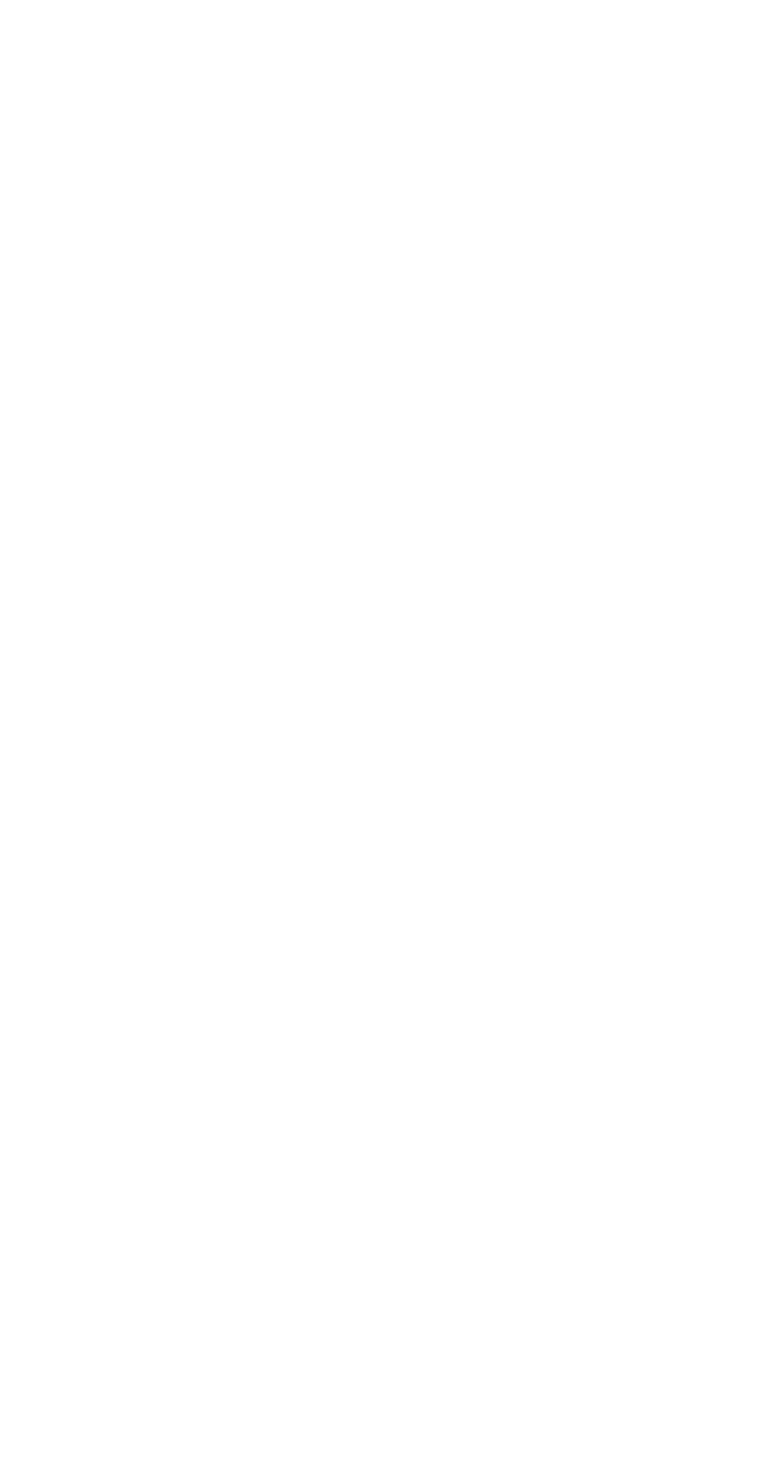
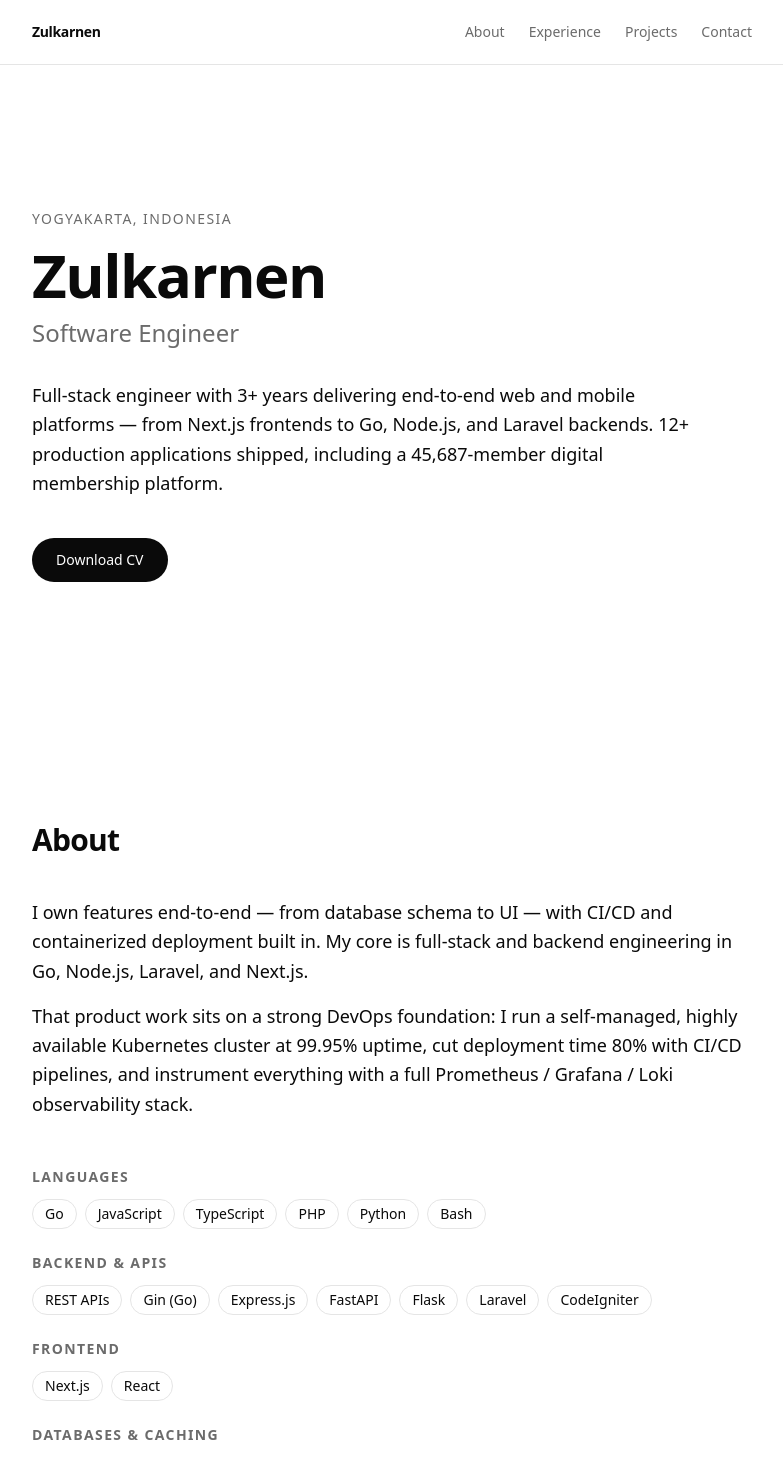
Before and after one commit to zulkarnen-force/cv-public, a Next.js app: page / in a window 1280 px wide. Shown: the top 1457 px of the page, without its empty margins (248-1031 px from the left). Before the commit the page ends 800 px from the top, so only its background shows below. Built offline with nearby package versions, Linux system fonts and the light colour scheme.

Commit message:
feat: compose page, finalize SEO layout, add 404 and CV placeholder

```diff
--- a/app/layout.tsx
+++ b/app/layout.tsx
@@ -2,8 +2,28 @@ import type { Metadata } from "next";
 import "./globals.css";
 
 export const metadata: Metadata = {
+  metadataBase: new URL("https://zulkarnen.dev"),
   title: "Zulkarnen — Software Engineer",
-  description: "CV and portfolio of Zulkarnen, a Software Engineer.",
+  description:
+    "Full-stack software engineer with 3+ years building end-to-end web and mobile platforms. Go, Node.js, Laravel, Next.js, and a strong DevOps foundation.",
+  keywords: [
+    "Zulkarnen",
+    "Software Engineer",
+    "Full-stack Engineer",
+    "Backend Engineer",
+    "Next.js",
+    "Go",
+    "Node.js",
+    "Laravel",
+  ],
+  openGraph: {
+    title: "Zulkarnen — Software Engineer",
+    description:
+      "Full-stack software engineer with 3+ years building end-to-end web and mobile platforms.",
+    type: "website",
+    locale: "en_US",
+  },
+  robots: { index: true, follow: true },
 };
 
 export default function RootLayout({
--- /dev/null
+++ b/app/not-found.tsx
@@ -0,0 +1,19 @@
+import { Container } from "@/components/ui/Container";
+
+export default function NotFound() {
+  return (
+    <main className="flex min-h-screen items-center">
+      <Container className="text-center">
+        <p className="text-sm font-medium uppercase tracking-widest text-muted">404</p>
+        <h1 className="mt-3 text-3xl font-semibold tracking-tight">Page not found</h1>
+        <p className="mt-4 text-muted">The page you&apos;re looking for doesn&apos;t exist.</p>
+        <a
+          href="/"
+          className="mt-8 inline-flex items-center rounded-full bg-foreground px-6 py-3 text-sm font-medium text-background transition-opacity hover:opacity-90"
+        >
+          Back home
+        </a>
+      </Container>
+    </main>
+  );
+}
--- a/app/page.tsx
+++ b/app/page.tsx
@@ -1,3 +1,23 @@
+import { Nav } from "@/components/ui/Nav";
+import { Footer } from "@/components/ui/Footer";
+import { Hero } from "@/components/sections/Hero";
+import { About } from "@/components/sections/About";
+import { Experience } from "@/components/sections/Experience";
+import { Projects } from "@/components/sections/Projects";
+import { Contact } from "@/components/sections/Contact";
+
 export default function Home() {
-  return <main />;
+  return (
+    <>
+      <Nav />
+      <main>
+        <Hero />
+        <About />
+        <Experience />
+        <Projects />
+        <Contact />
+      </main>
+      <Footer />
+    </>
+  );
 }
```
Also changed, not shown: 2 other files (tests, documents, lock files or other folders).
